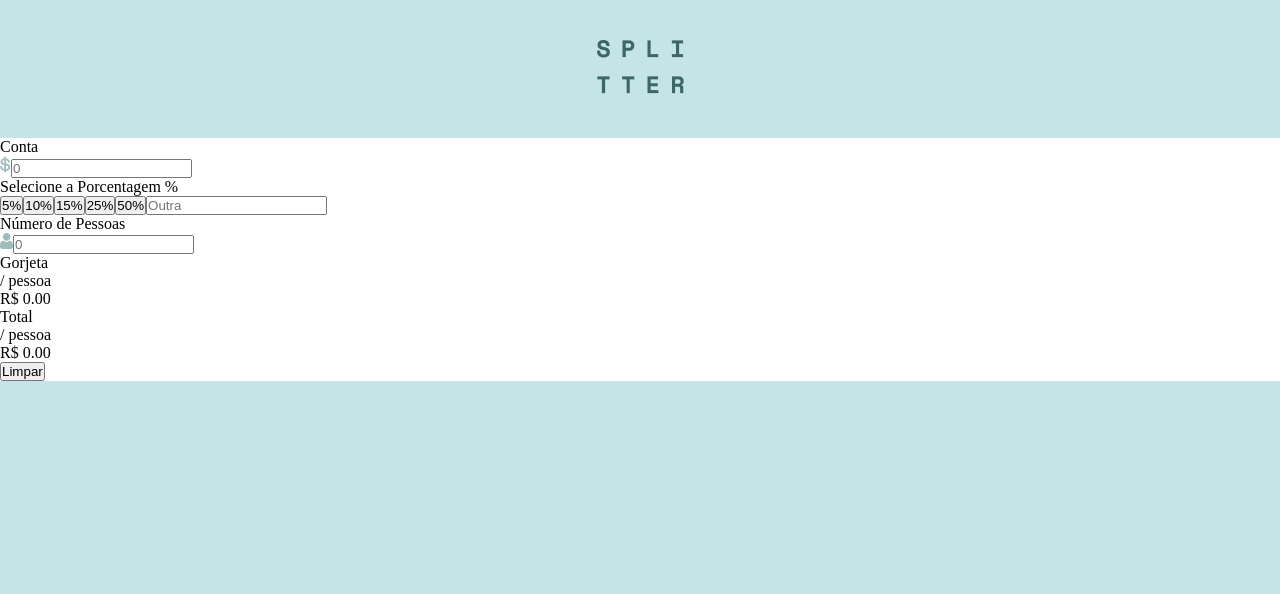
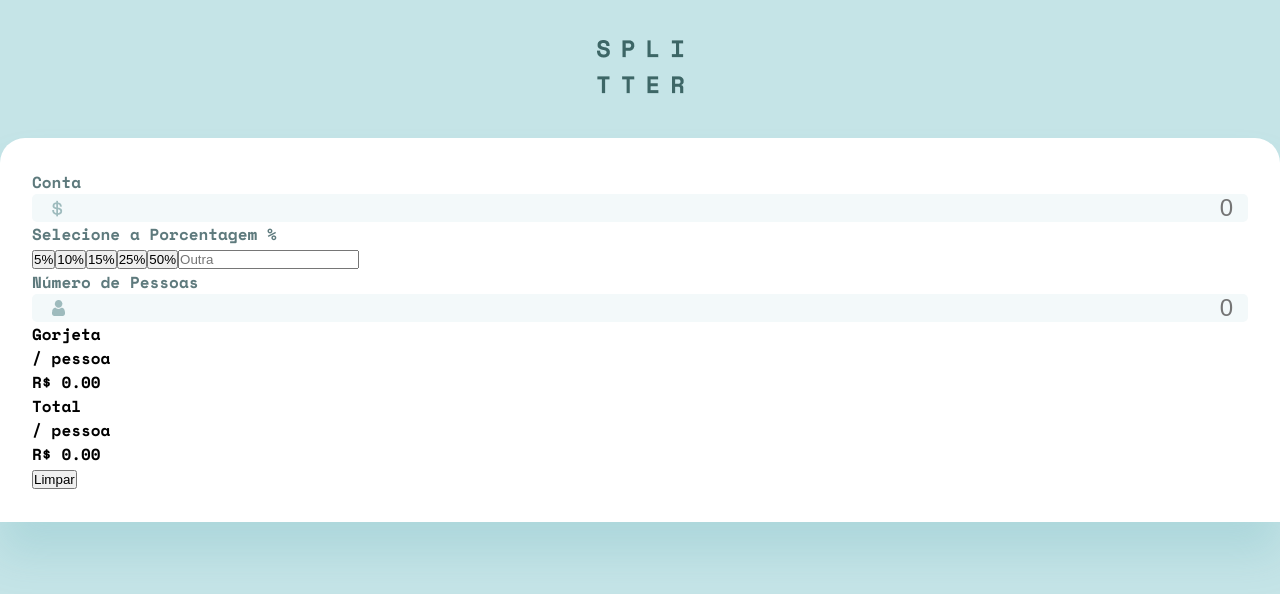
Before and after one commit to bsthaiss/aulas-react, a React (Vite) app in the folder calculadora-de-gorjeta/: page / in a window 1280 px wide. Shown: the top 594 px of the page. Built offline with nearby package versions, Linux system fonts and the light colour scheme.

Commit message:
Aula 23/05

```diff
--- a/calculadora-de-gorjeta/index.html
+++ b/calculadora-de-gorjeta/index.html
@@ -3,6 +3,9 @@
   <head>
     <meta charset="UTF-8" />
     <link rel="icon" type="image/svg+xml" href="/vite.svg" />
+    <link rel="preconnect" href="https://fonts.googleapis.com">
+    <link rel="preconnect" href="https://fonts.gstatic.com" crossorigin>
+    <link href="https://fonts.googleapis.com/css2?family=Space+Mono:wght@700&display=swap" rel="stylesheet">
     <meta name="viewport" content="width=device-width, initial-scale=1.0" />
     <title>Calculadora de Gorjeta</title>
   </head>
--- a/calculadora-de-gorjeta/src/components/Calculadora.css
+++ b/calculadora-de-gorjeta/src/components/Calculadora.css
@@ -0,0 +1,32 @@
+main {
+    background-color: #FFF;
+    border-radius: 25px 25px 0px 0px;
+    box-shadow: 0px 32px 43px rgba(79, 166, 175, 0.200735);
+    padding: 2rem;
+    font-family: 'Space Mono', monospace;
+}
+
+label {
+    color: #5E7A7D;
+    line-height: 1.5rem;
+    margin-bottom: .375rem;
+}
+
+.input-box {
+    background-color: #F3F9FA;
+    border-radius: 5px;
+    padding-inline-start: 1.25rem;
+    display: flex;
+    align-items: center;
+    justify-content: space-between;
+}
+
+.input-box input {
+    border: 0;
+    background-color: transparent;
+    text-align: right;
+    font-size: 1.5rem;
+    width: 100%;
+    outline: none;
+    color: #00474B;
+}
```
